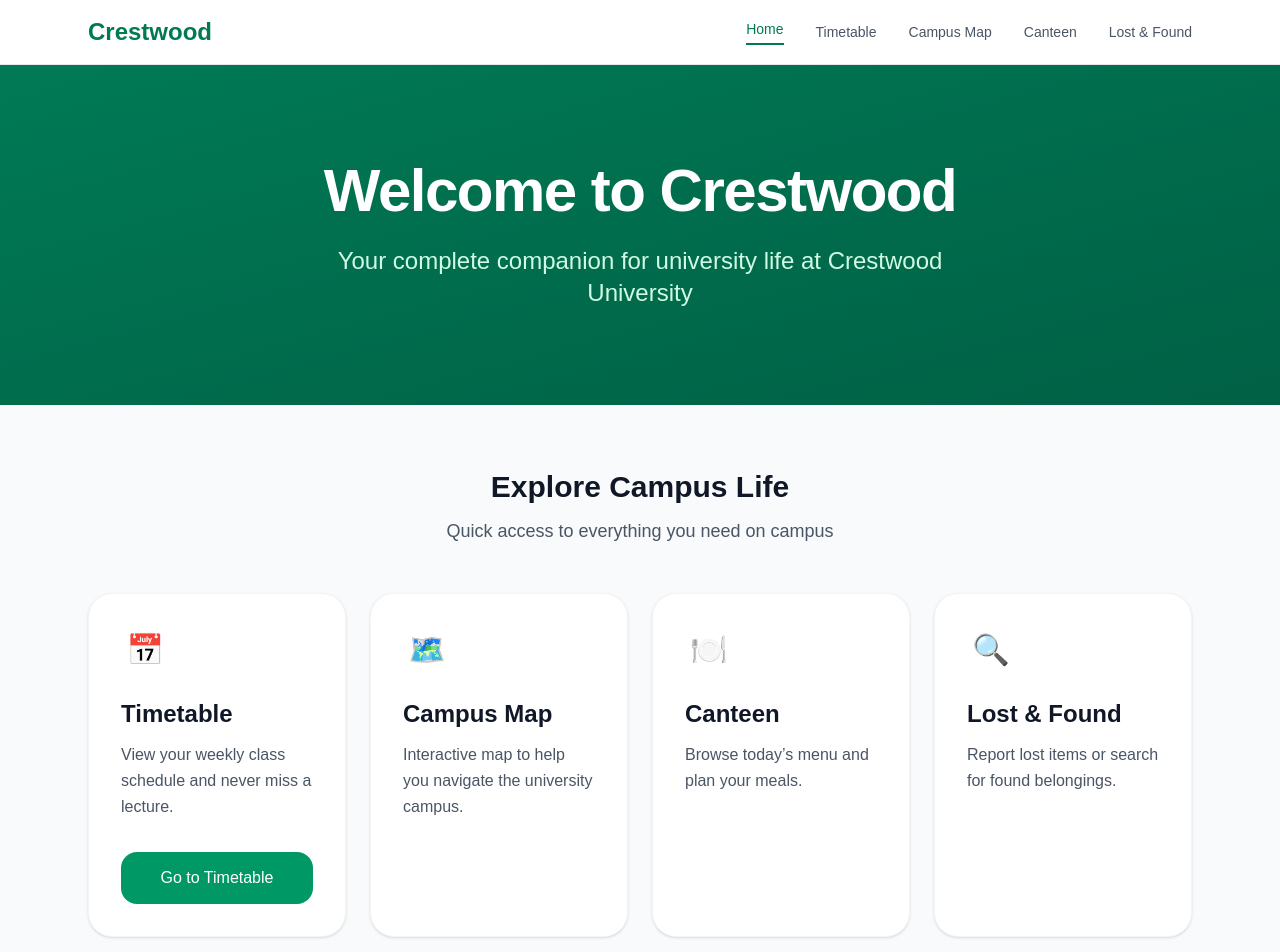
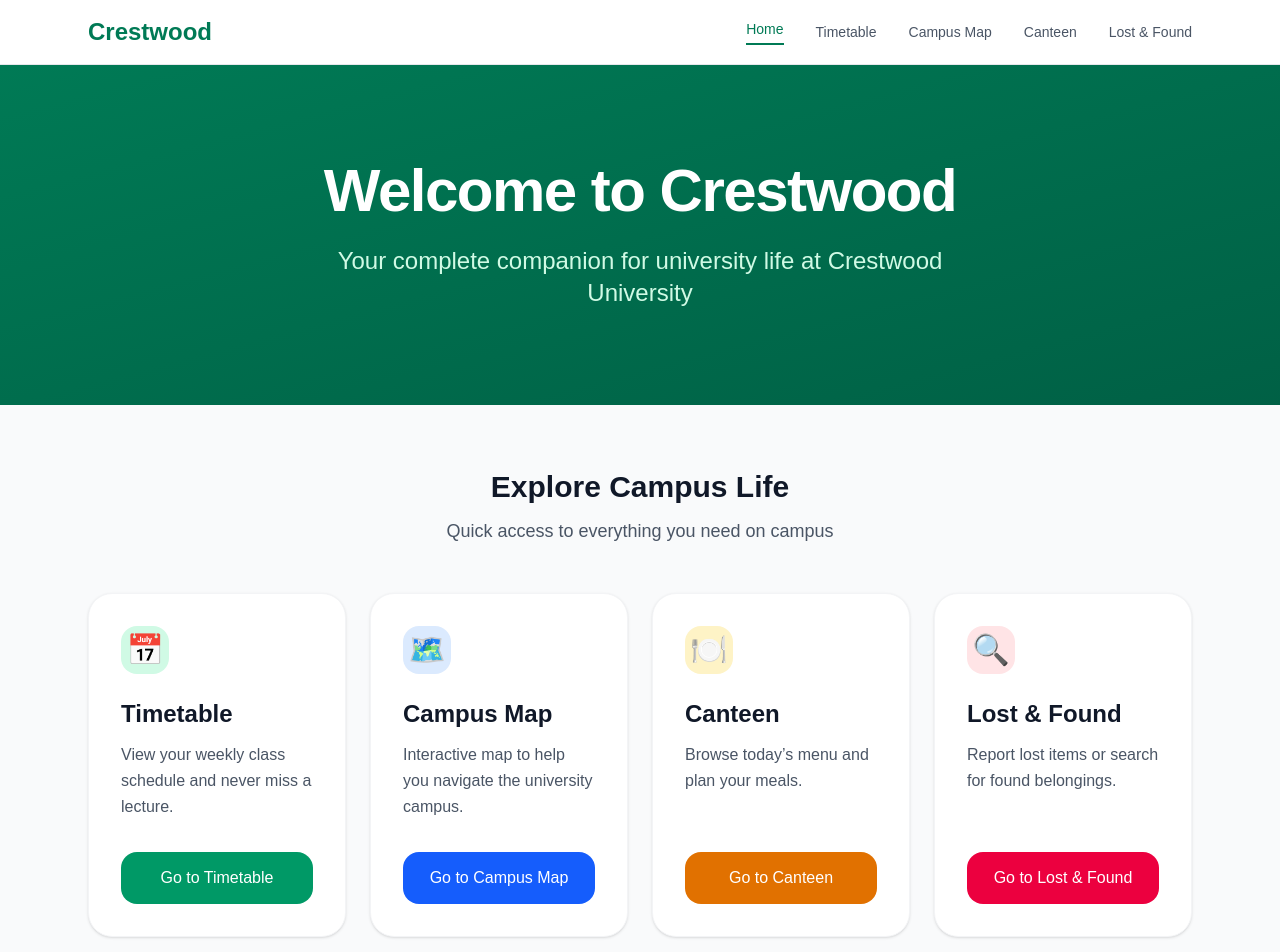
Before and after one commit to BH-busy/-campus-companion, a Next.js app: page / in a window 1280 px wide. Shown: the top 952 px of the page. Built offline with nearby package versions, Linux system fonts and the light colour scheme.

Commit message:
Fix homepage buttons and navbar links

```diff
--- a/app/page.tsx
+++ b/app/page.tsx
@@ -61,36 +61,73 @@ export default function HomePage() {
         </div>
 
         <div className="grid md:grid-cols-2 lg:grid-cols-4 gap-6">
-          {features.map((feature, index) => (
-            <div
-              key={index}
-              className="bg-white rounded-3xl shadow-sm border border-gray-100 p-8 hover:shadow-xl transition-all duration-300 flex flex-col group"
+          {/* Timetable Card */}
+          <div className="bg-white rounded-3xl shadow-sm border border-gray-100 p-8 hover:shadow-xl transition-all duration-300 flex flex-col group">
+            <div className="w-12 h-12 rounded-2xl bg-emerald-100 flex items-center justify-center mb-6 group-hover:scale-110 transition-transform">
+              <span className="text-3xl text-emerald-600">📅</span>
+            </div>
+            <h3 className="text-2xl font-semibold text-gray-900 mb-3">Timetable</h3>
+            <p className="text-gray-600 flex-1 leading-relaxed mb-8">
+              View your weekly class schedule and never miss a lecture.
+            </p>
+            <Link
+              href="/timetable"
+              className="inline-block px-6 py-3.5 bg-emerald-600 hover:bg-emerald-700 text-white font-medium rounded-2xl text-center transition-all active:scale-95 focus:outline-none focus:ring-4 focus:ring-emerald-300"
             >
-              <div className={`w-12 h-12 rounded-2xl bg-${feature.color}-100 flex items-center justify-center mb-6 group-hover:scale-110 transition-transform`}>
-                <span className={`text-3xl text-${feature.color}-600`}>
-                  {feature.title === 'Timetable' && '📅'}
-                  {feature.title === 'Campus Map' && '🗺️'}
-                  {feature.title === 'Canteen' && '🍽️'}
-                  {feature.title === 'Lost & Found' && '🔍'}
-                </span>
-              </div>
+              Go to Timetable
+            </Link>
+          </div>
 
-              <h3 className="text-2xl font-semibold text-gray-900 mb-3">
-                {feature.title}
-              </h3>
+          {/* Campus Map Card */}
+          <div className="bg-white rounded-3xl shadow-sm border border-gray-100 p-8 hover:shadow-xl transition-all duration-300 flex flex-col group">
+            <div className="w-12 h-12 rounded-2xl bg-blue-100 flex items-center justify-center mb-6 group-hover:scale-110 transition-transform">
+              <span className="text-3xl text-blue-600">🗺️</span>
+            </div>
+            <h3 className="text-2xl font-semibold text-gray-900 mb-3">Campus Map</h3>
+            <p className="text-gray-600 flex-1 leading-relaxed mb-8">
+              Interactive map to help you navigate the university campus.
+            </p>
+            <Link
+              href="/map"
+              className="inline-block px-6 py-3.5 bg-blue-600 hover:bg-blue-700 text-white font-medium rounded-2xl text-center transition-all active:scale-95 focus:outline-none focus:ring-4 focus:ring-blue-300"
+            >
+              Go to Campus Map
+            </Link>
+          </div>
 
-              <p className="text-gray-600 flex-1 leading-relaxed mb-8">
-                {feature.description}
-              </p>
+          {/* Canteen Card */}
+          <div className="bg-white rounded-3xl shadow-sm border border-gray-100 p-8 hover:shadow-xl transition-all duration-300 flex flex-col group">
+            <div className="w-12 h-12 rounded-2xl bg-amber-100 flex items-center justify-center mb-6 group-hover:scale-110 transition-transform">
+              <span className="text-3xl text-amber-600">🍽️</span>
+            </div>
+            <h3 className="text-2xl font-semibold text-gray-900 mb-3">Canteen</h3>
+            <p className="text-gray-600 flex-1 leading-relaxed mb-8">
+              Browse today’s menu and plan your meals.
+            </p>
+            <Link
+              href="/canteen"
+              className="inline-block px-6 py-3.5 bg-amber-600 hover:bg-amber-700 text-white font-medium rounded-2xl text-center transition-all active:scale-95 focus:outline-none focus:ring-4 focus:ring-amber-300"
+            >
+              Go to Canteen
+            </Link>
+          </div>
 
-              <Link
-                href={feature.href}
-                className={`inline-block px-6 py-3.5 bg-${feature.color}-600 hover:bg-${feature.color}-700 text-white font-medium rounded-2xl text-center transition-all active:scale-95 focus:outline-none focus:ring-4 focus:ring-${feature.color}-300`}
-              >
-                Go to {feature.title}
-              </Link>
+          {/* Lost & Found Card */}
+          <div className="bg-white rounded-3xl shadow-sm border border-gray-100 p-8 hover:shadow-xl transition-all duration-300 flex flex-col group">
+            <div className="w-12 h-12 rounded-2xl bg-rose-100 flex items-center justify-center mb-6 group-hover:scale-110 transition-transform">
+              <span className="text-3xl text-rose-600">🔍</span>
             </div>
-          ))}
+            <h3 className="text-2xl font-semibold text-gray-900 mb-3">Lost & Found</h3>
+            <p className="text-gray-600 flex-1 leading-relaxed mb-8">
+              Report lost items or search for found belongings.
+            </p>
+            <Link
+              href="/lost-found"
+              className="inline-block px-6 py-3.5 bg-rose-600 hover:bg-rose-700 text-white font-medium rounded-2xl text-center transition-all active:scale-95 focus:outline-none focus:ring-4 focus:ring-rose-300"
+            >
+              Go to Lost & Found
+            </Link>
+          </div>
         </div>
       </div>
     </div>
```
